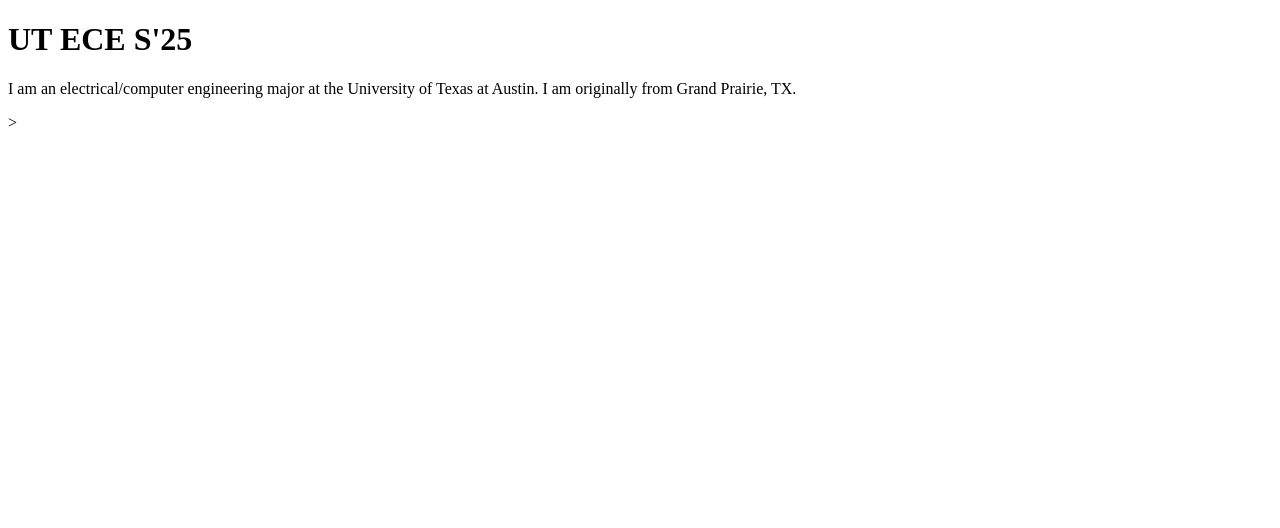
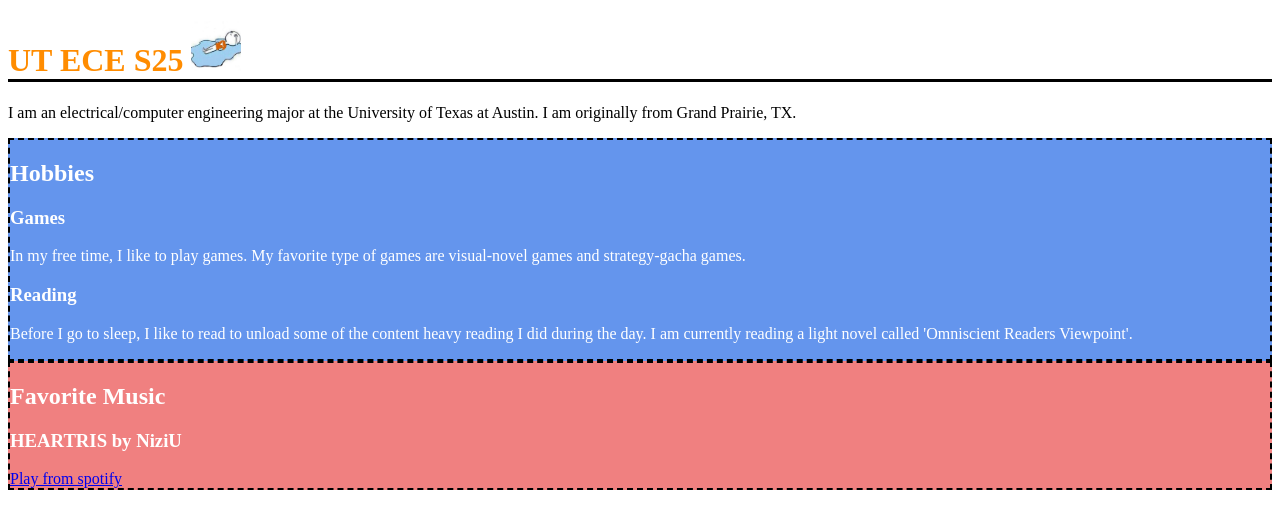
Before and after one commit to sheepynguy/sheepynguy.github.io, a plain HTML site: page index.html in a window 1280 px wide. Drawn offline with Linux system fonts and the light colour scheme.

Commit message:
Final product

```diff
--- a/index.html
+++ b/index.html
@@ -1,20 +1,64 @@
 <!DOCTYPE html>
 <html>
 <head>
-    <title>Victoria's Website</title>
+    <title id="titleContainer">Victoria's Website</title>
+    <!-- <meta charset="UTF-8"> -->
+    <meta name="description" content="Introduction">
+    <meta name="keywords" content="Student, Hobbies, Music">
+    <meta name="author" content="Victoria Nguyen">
+    <meta name="viewport" content="width=device-width, initial-scale=1.0">
 </head>
+<link rel="stylesheet" href="stylesheet.css">
+
+<style>
+    .hobby {
+        background-color: cornflowerblue;
+        color: white;
+        border: 2px dashed black;
+        margin: auto;
+    }
+
+    .music {
+        background-color: lightcoral;
+        color:white;
+        border: 2px dashed black;
+        margin: auto;
+    }
+
+    #headerContainer {
+        color:darkorange;
+        border-bottom: 3px solid black;
+        align-items: center;
+    }
+</style>
 
 <body>
 
-    <h1>UT ECE S'25</h1>
+    <h1 id="headerContainer">UT ECE S25 <img src='IMG_0300.JPG' alt='Crying face' style="width:50px;height:50px;"></h1>
     <p>
         I am an electrical/computer engineering major at the University of Texas at Austin.
         I am originally from Grand Prairie, TX.
     </p>
+
+
+    <div class="hobby">
+        <h2>Hobbies</h2>
+        <h3>Games</h3>
+        <p>
+            In my free time, I like to play games. My favorite type of games are visual-novel games and strategy-gacha games.
+        </p>
+        <h3>Reading</h3>
+        <p>
+            Before I go to sleep, I like to read to unload some of the content heavy reading I did during the day. I am currently
+            reading a light novel called 'Omniscient Readers Viewpoint'.
+        </p>
+    </div>
+
+    <div class="music">
+        <h2>Favorite Music</h2>
+        <h3>HEARTRIS by NiziU</h3>
+        <a href="https://open.spotify.com/track/4TBpE4HSPeB6OTqbqqwSon?si=bbb7a01b8cf14408">Play from spotify</a>
+    </div>
 </body>
 
 </html>
-
-
-
->
--- a/stylesheet.css
+++ b/stylesheet.css
@@ -1 +1,9 @@
-"Good morning"
+
+.headerContainer {
+    font-size: large;
+    color:darkorange;
+}
+
+a:hover {
+    color:green;
+}
```
Also changed, not shown: IMG_0003.JPG (added), IMG_0300.JPG (added).
